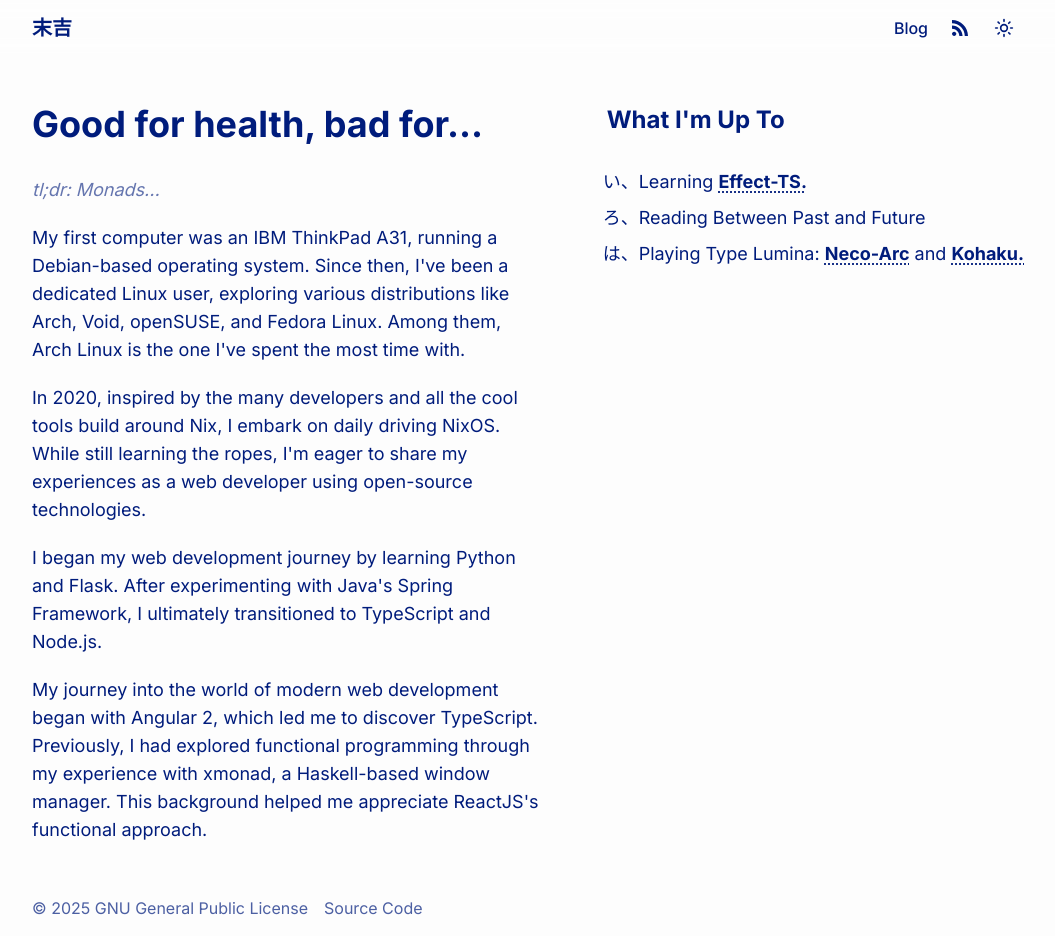
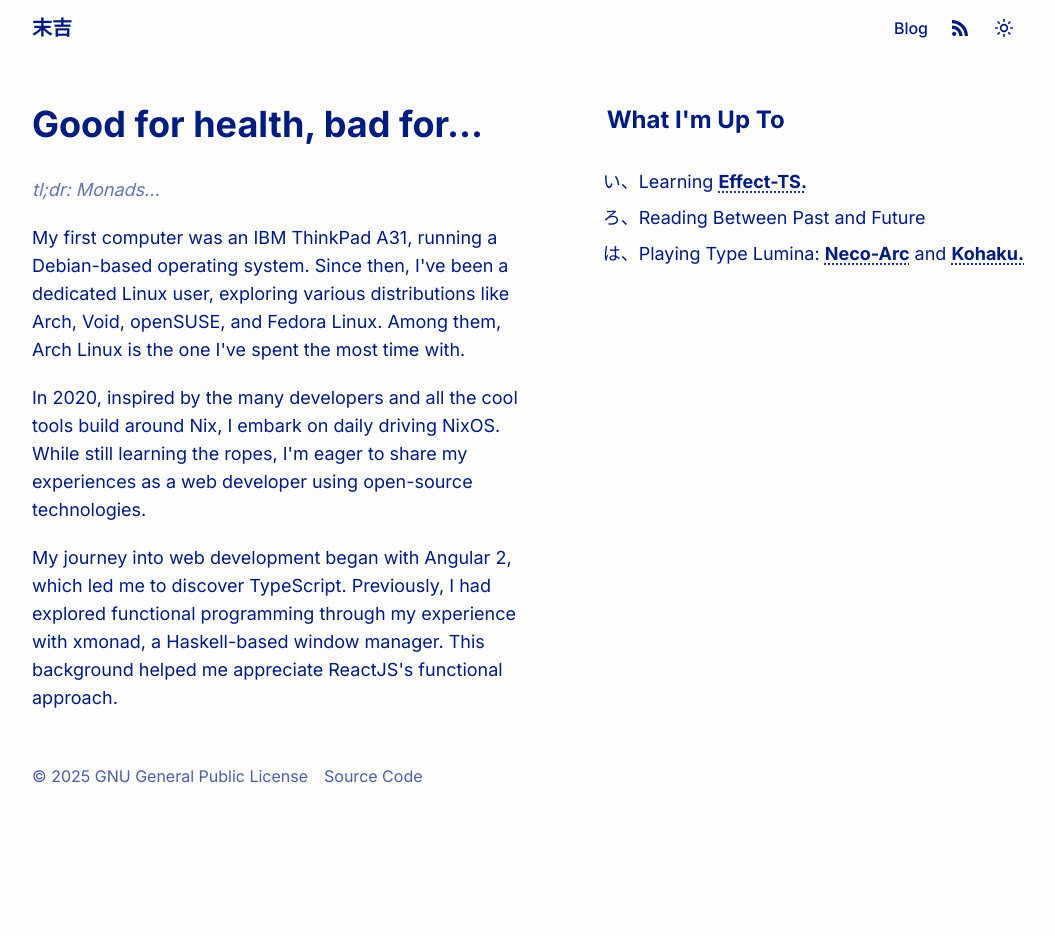
Before and after one commit to u1F713/u1F713.github.io, a Next.js app: page / in a window 1280 px wide. Shown: the whole page, without its empty margins (112-1167 px from the left). After the commit the page ends 804 px from the top, so only its background shows below. Built offline with nearby package versions, Linux system fonts and the light colour scheme.

Commit message:
feat: update page

```diff
--- a/app/page.tsx
+++ b/app/page.tsx
@@ -1,45 +1,44 @@
+import clsx from 'clsx'
 import type { NextPage } from 'next'
 
 const Home: NextPage = () => (
-  <div className="max-w-screen-lg">
-    <main className="md:max-w-screen-md lg:max-w-full">
-      <div className="grid md:text-lg lg:grid-cols-[auto_auto] lg:gap-16">
-        <section className="max-w-xl">
+  <div
+    className={clsx(
+      'grid max-w-screen-lg md:text-lg lg:grid-cols-[auto_auto] lg:gap-16',
+      'grid-flow-row justify-center *:max-w-2xl'
+    )}
+  >
+    <section>
       <h1 className="my-4 text-3xl font-bold lg:mb-8 lg:text-4xl">
         Good for health, bad for...
       </h1>
-          <p className="text-dn-color-200/60 my-5 italic">tl;dr: Monads...</p>
-          <p className="my-5">
+      <div className="*:my-5">
+        <p className="text-dn-color-200/60 italic">tl;dr: Monads...</p>
+        <p>
           My first computer was an IBM ThinkPad A31, running a Debian-based
-            operating system. Since then, I&apos;ve been a dedicated Linux
-            user, exploring various distributions like Arch, Void, openSUSE,
-            and Fedora Linux. Among them, Arch Linux is the one I&apos;ve spent
-            the most time with.
+          operating system. Since then, I&apos;ve been a dedicated Linux user,
+          exploring various distributions like Arch, Void, openSUSE, and Fedora
+          Linux. Among them, Arch Linux is the one I&apos;ve spent the most
+          time with.
         </p>
-          <p className="my-5">
-            In 2020, inspired by the many developers and all the cool tools
-            build around Nix, I embark on daily driving NixOS. While still
-            learning the ropes, I&apos;m eager to share my experiences as a web
-            developer using open-source technologies.
+        <p>
+          In 2020, inspired by the many developers and all the cool tools build
+          around Nix, I embark on daily driving NixOS. While still learning the
+          ropes, I&apos;m eager to share my experiences as a web developer
+          using open-source technologies.
         </p>
-          <p className="my-5">
-            I began my web development journey by learning Python and Flask.
-            After experimenting with Java&apos;s Spring Framework, I ultimately
-            transitioned to TypeScript and Node.js.
+        <p>
+          My journey into web development began with Angular 2, which led me to
+          discover TypeScript. Previously, I had explored functional
+          programming through my experience with xmonad, a Haskell-based window
+          manager. This background helped me appreciate ReactJS&apos;s
+          functional approach.
         </p>
-          <p className="my-5">
-            My journey into the world of modern web development began with
-            Angular 2, which led me to discover TypeScript. Previously, I had
-            explored functional programming through my experience with xmonad,
-            a Haskell-based window manager. This background helped me
-            appreciate ReactJS&apos;s functional approach.
-          </p>
+      </div>
     </section>
 
-        <section className="max-w-md">
-          <h2 className="my-4 text-2xl font-bold lg:mb-8">
-            What I&apos;m Up To
-          </h2>
+    <section>
+      <h2 className="my-4 text-2xl font-bold lg:mb-8">What I&apos;m Up To</h2>
       <ul className="flex list-[hiragana-iroha] flex-col gap-2 pl-8">
         <li>
           Learning{' '}
@@ -76,8 +75,6 @@ const Home: NextPage = () => (
       </ul>
     </section>
   </div>
-    </main>
-  </div>
 )
 
 export default Home
```
Lines whose indentation alone changed are shown as unchanged.
